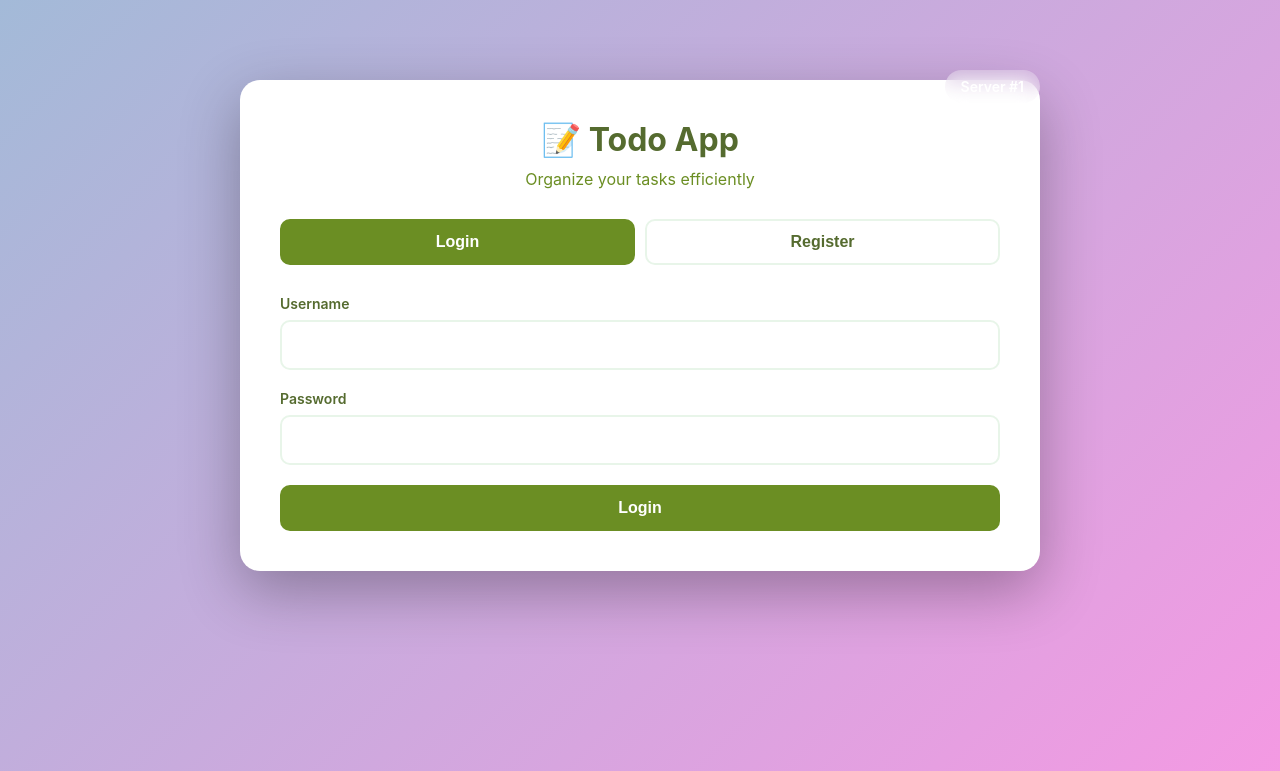
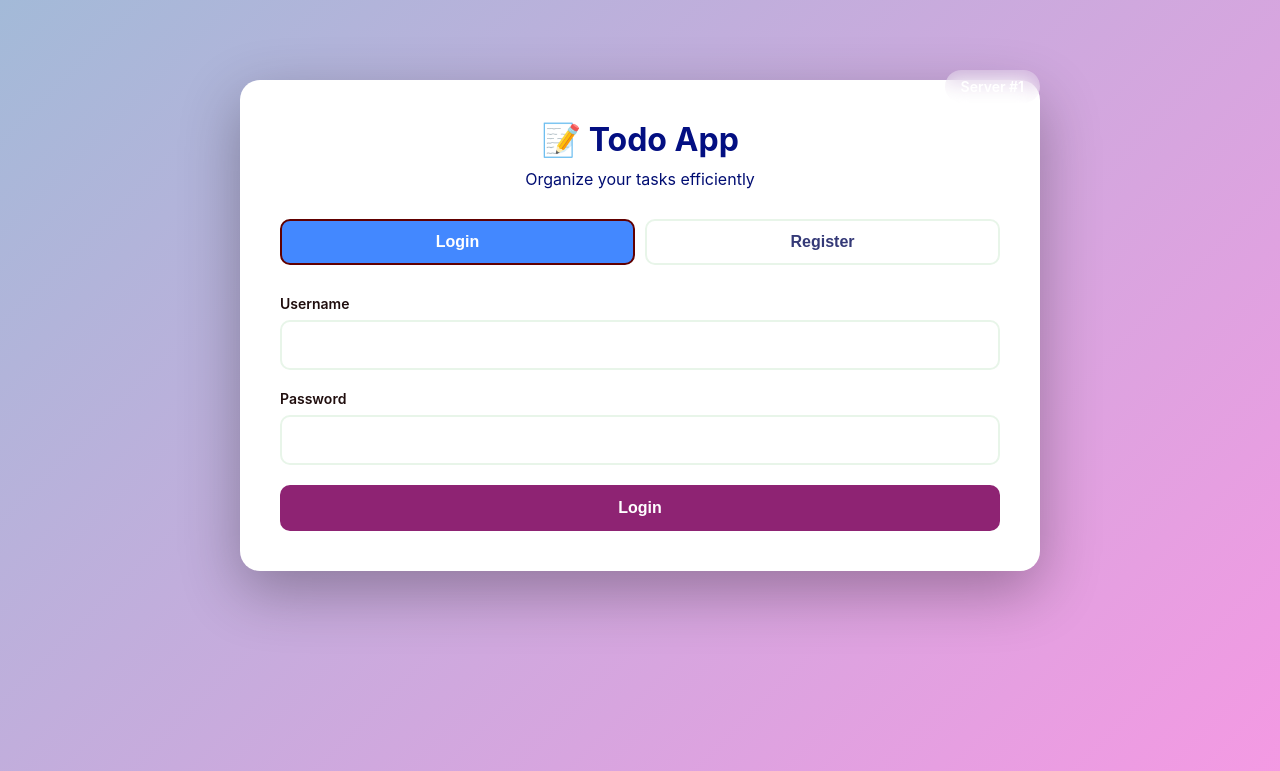
Before and after one commit to mrs-J2/todo-app, a Flask app: page / in a window 1280 px wide. Shown: the top 771 px of the page. Run offline with Flask 3, Linux system fonts and the light colour scheme.

Commit message:
update colors

```diff
--- a/frontend/static/styles.css
+++ b/frontend/static/styles.css
@@ -39,14 +39,14 @@ body {
 }
 
 h1 {
-    color: #556B2F;
+    color: #030f82;
     font-size: 32px;
     margin-bottom: 10px;
     text-align: center;
 }
 
 .subtitle {
-    color: #6B8E23;
+    color: #000d72;
     text-align: center;
     margin-bottom: 30px;
 }
@@ -62,7 +62,7 @@ h1 {
     padding: 12px;
     border: 2px solid #E8F5E9;
     background: white;
-    color: #556B2F;
+    color: #343977;
     border-radius: 10px;
     cursor: pointer;
     font-size: 16px;
@@ -75,9 +75,9 @@ h1 {
 }
 
 .tab.active {
-    background: #6B8E23;
+    background: #4388ff;
     color: white;
-    border-color: #6B8E23;
+    border-color: #610000;
 }
 
 .form-group {
@@ -86,7 +86,7 @@ h1 {
 
 label {
     display: block;
-    color: #556B2F;
+    color: #200e0e;
     font-weight: 600;
     margin-bottom: 8px;
     font-size: 14px;
@@ -105,7 +105,7 @@ input[type="password"] {
 input[type="text"]:focus,
 input[type="password"]:focus {
     outline: none;
-    border-color: #6B8E23;
+    border-color: #2d0079;
 }
 
 .btn {
@@ -119,21 +119,21 @@ input[type="password"]:focus {
 }
 
 .btn-primary {
-    background: #6B8E23;
+    background: #8e2373;
     color: white;
     width: 100%;
 }
 
 .btn-primary:hover {
-    background: #556B2F;
+    background: #8e2373;
     transform: translateY(-2px);
-    box-shadow: 0 5px 15px rgba(107, 142, 35, 0.3);
+    box-shadow: 0 5px 15px rgba(245, 59, 255, 0.3);
 }
 
 .btn-secondary {
     background: white;
-    color: #6B8E23;
-    border: 2px solid #6B8E23;
+    color: #8e2373;
+    border: 2px solid #8e2373;
 }
 
 .btn-secondary:hover {
@@ -166,7 +166,7 @@ input[type="password"]:focus {
 }
 
 .username {
-    color: #6B8E23;
+    color: #8e2373;
     font-size: 14px;
 }
 
@@ -195,7 +195,7 @@ input[type="password"]:focus {
     padding: 10px 20px;
     border: 2px solid #E8F5E9;
     background: white;
-    color: #556B2F;
+    color: #8e2373;
     border-radius: 8px;
     cursor: pointer;
     font-size: 14px;
@@ -208,9 +208,9 @@ input[type="password"]:focus {
 }
 
 .filter-btn.active {
-    background: #6B8E23;
+    background: #8e2373;
     color: white;
-    border-color: #6B8E23;
+    border-color: #8e2373;
 }
 
 .todo-list {
@@ -228,7 +228,7 @@ input[type="password"]:focus {
 }
 
 .todo-item:hover {
-    border-color: #6B8E23;
+    border-color: #8e2373;
     box-shadow: 0 5px 15px rgba(107, 142, 35, 0.1);
 }
 
@@ -251,14 +251,14 @@ input[type="password"]:focus {
     width: 24px;
     height: 24px;
     cursor: pointer;
-    accent-color: #6B8E23;
+    accent-color: #8e2373;
 }
 
 .todo-title {
     flex: 1;
     font-size: 18px;
     font-weight: 600;
-    color: #556B2F;
+    color: #8e2373;
 }
 
 .todo-actions {
```
